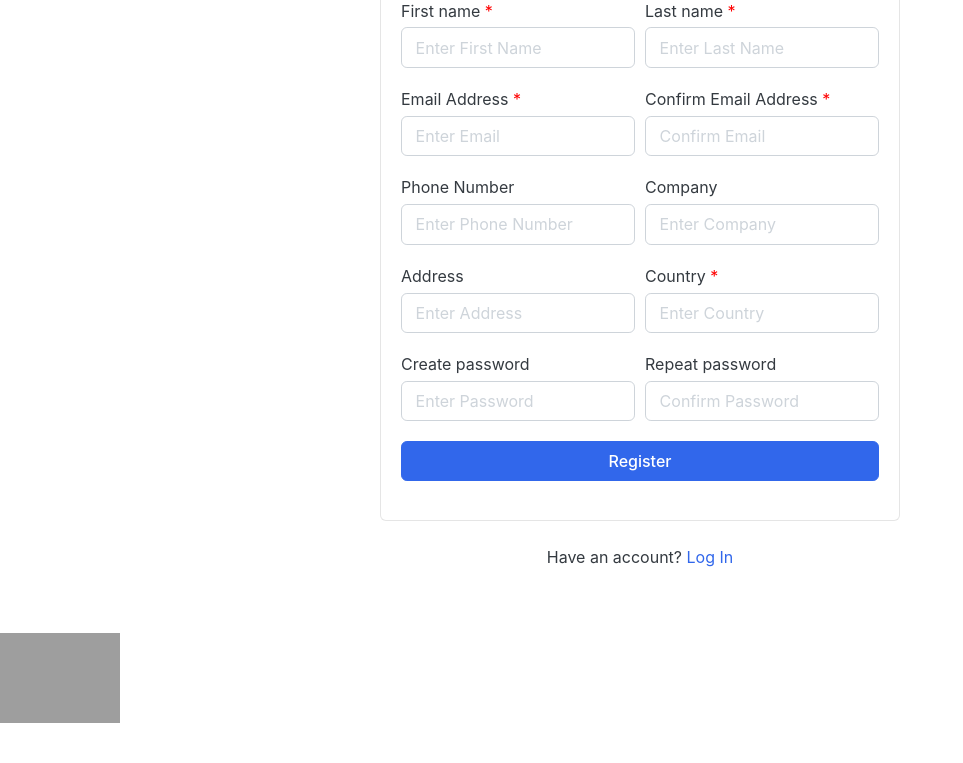
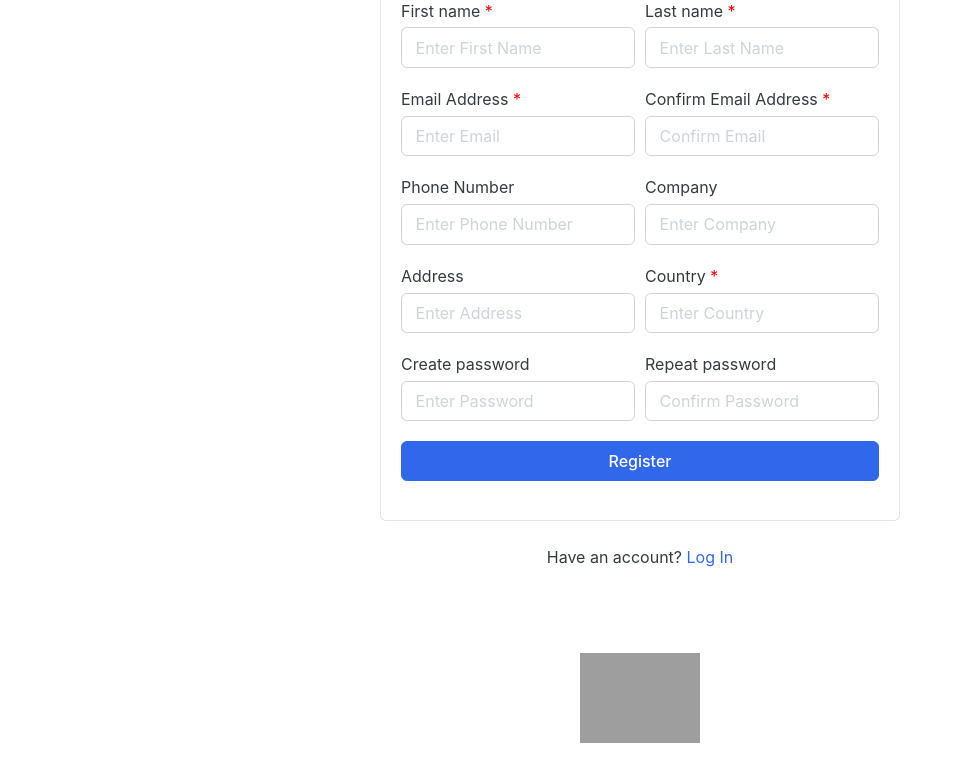
Before and after one commit to VizRefraOrg/csat-django-app, a Django app: page /accounts/register/ in a window 1280 px wide. Shown: the part 1234-1997 px from the top of the page, without its empty margins (0-963 px from the left). Before the commit the page ends 1957 px from the top, so only its background shows below. Run offline with Django 3.2, Linux system fonts and the light colour scheme; some libraries are stand-ins or nearby versions; grey boxes are pictures that could not be loaded.

Commit message:
Update register.html

```diff
--- a/app/src/templates/accounts/register.html
+++ b/app/src/templates/accounts/register.html
@@ -176,6 +176,6 @@
     </div>
     <p class="text-center mt-4">Have an account? <a href="{% url 'login' %}">Log In</a></p>
     <br><br>
-    <img class="aligncenter" src="http://vivaboard.ai/wp-content/uploads/2025/03/money-back.png" alt="SSL Secure" width="120" />
+    <img src="http://vivaboard.ai/wp-content/uploads/2025/03/money-back.png" alt="SSL Secure" width="120" style="display: block; margin: 20px auto;" />
 </section>
 {% endblock %}
```
